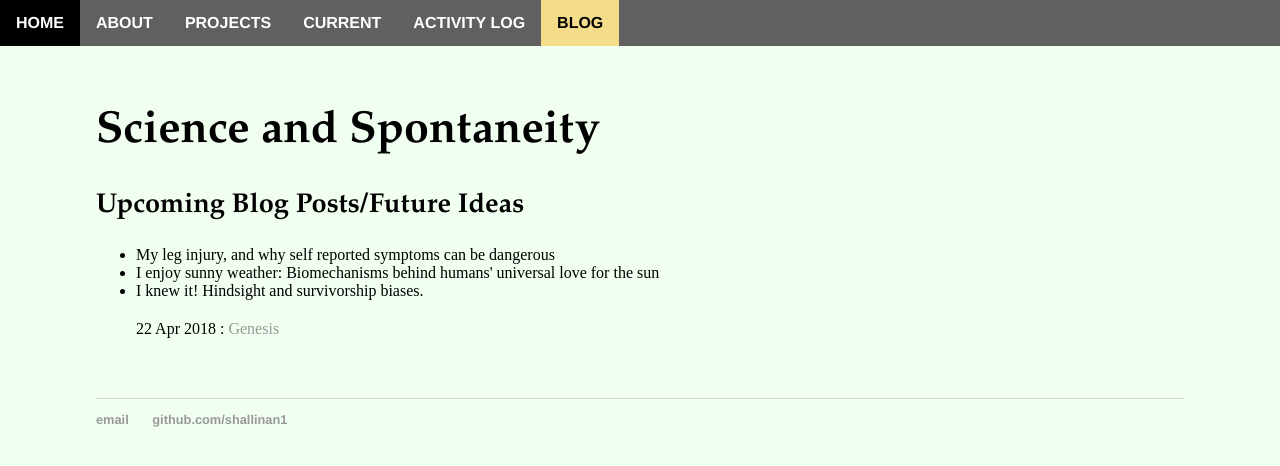
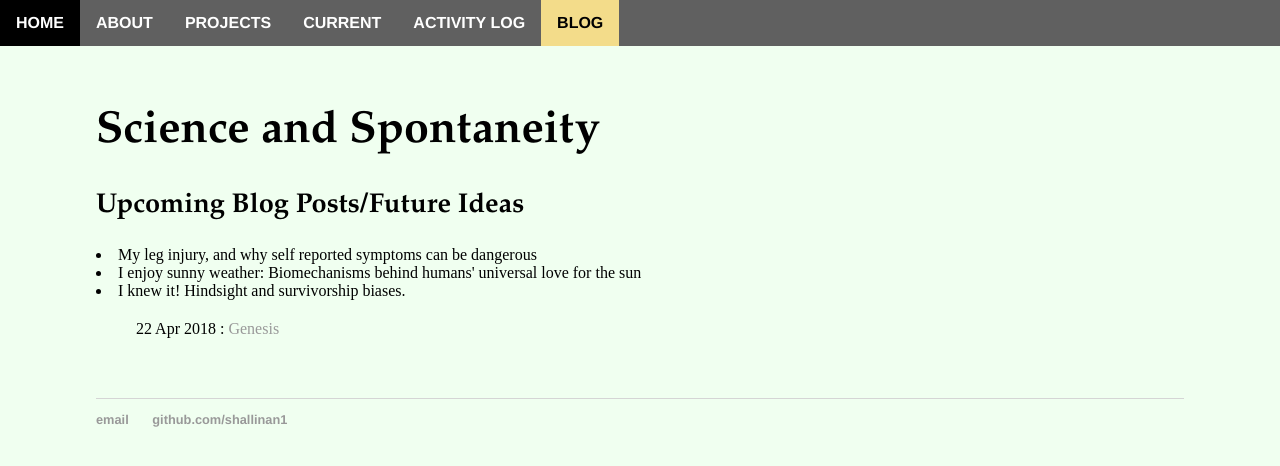
Before and after one commit to shallinan1/shallinan1.github.io, a Jekyll site: the page built from blog/index.html, in a window 1280 px wide. Shown: the top 466 px of the page. Built offline with Jekyll 4.4.1, drawn with Linux system fonts in a browser that asks for light colours.

Commit message:
update list

```diff
--- a/blog/index.html
+++ b/blog/index.html
@@ -6,11 +6,11 @@ title: Science and Spontaneity
 	<h1>{{ page.title }}</h1>
 
 		<h2> Upcoming Blog Posts/Future Ideas </h2>
-		<p> <ul style="list-style-type:disc">
+		<p>
 		  <li>My leg injury, and why self reported symptoms can be dangerous</li>
 		  <li>I enjoy sunny weather: Biomechanisms behind humans' universal love for the sun</li>
 		  <li>I knew it! Hindsight and survivorship biases.</li>
-		</ul> </p>
+		</p>
 	<ul class="posts">
 	<font size = 3>
 	  {% for post in site.posts %}
```
